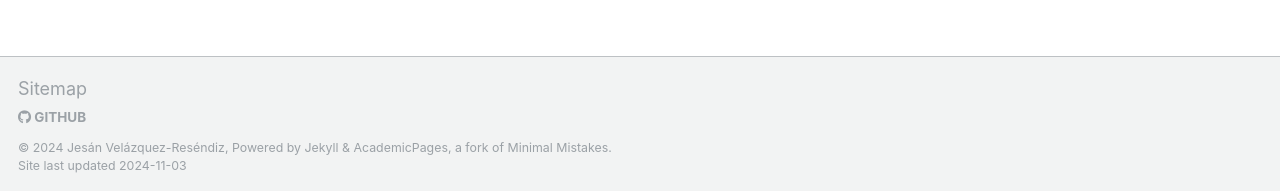
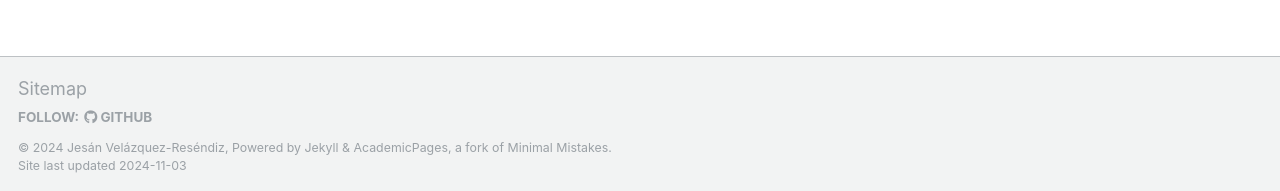
Before and after one commit to jesan-velazquez-resendiz/jesan-velazquez-resendiz.github.io, a Jekyll site: the page built from _pages/about.md, in a window 1280 px wide. Shown: the part 706-897 px from the top of the page. Built offline with Jekyll 4.4.1, drawn with Linux system fonts in a browser that asks for light colours; some web fonts are replaced.

Commit message:
remove pluggins for sitemap

```diff
--- a/_config.yml
+++ b/_config.yml
@@ -304,7 +304,6 @@
   - jekyll-feed
   - jekyll-gist
   - jekyll-paginate
-  #- jekyll-sitemap
   - jemoji
 
 # Mimic GitHub Pages with --safe
@@ -312,7 +311,6 @@
   - jekyll-feed
   - jekyll-gist
   - jekyll-paginate
-  #- jekyll-sitemap
   - jemoji
 
 
--- a/_includes/footer.html
+++ b/_includes/footer.html
@@ -3,7 +3,9 @@
 {% if site.author.github or site.author.bitbucket or site.atom_feed.hide != true %}
 <div class="page__footer-follow">
   <ul class="social-icons">
-
+    {% if site.data.ui-text[site.locale].follow_label %}
+      <li><strong>{{ site.data.ui-text[site.locale].follow_label }}</strong></li>
+    {% endif %}
     {% if site.author.github %}
       <li><a href="http://github.com/{{ site.author.github }}"><i class="fab fa-github" aria-hidden="true"></i> GitHub</a></li>
     {% endif %}
```
